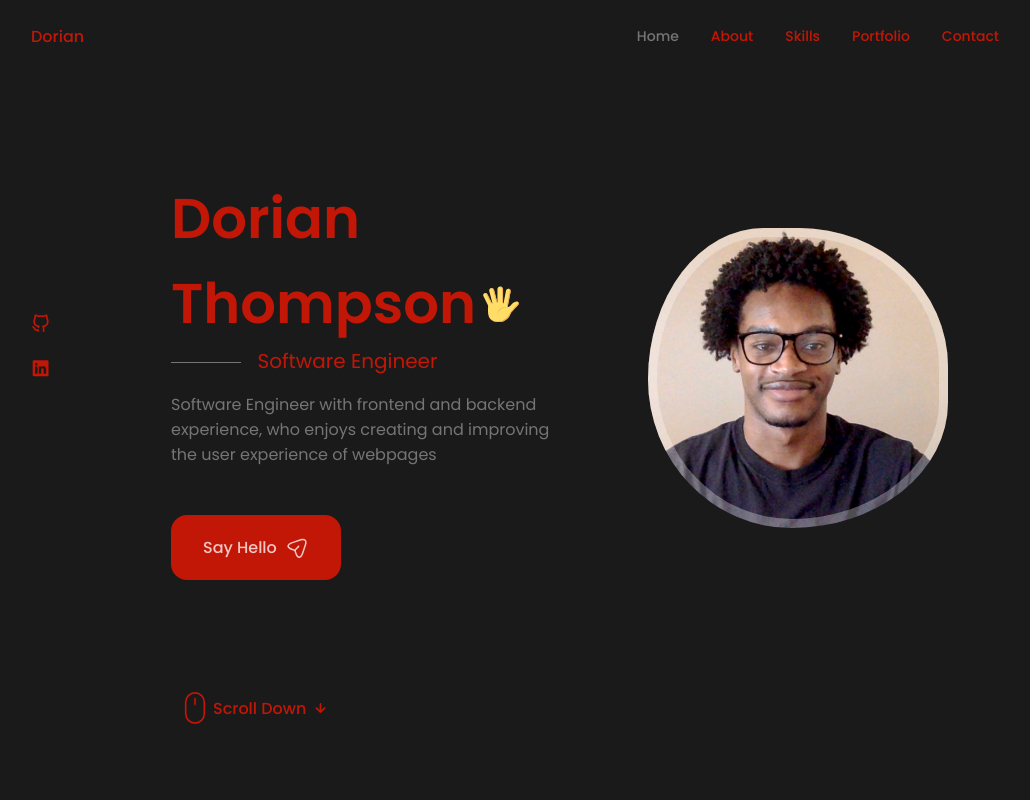
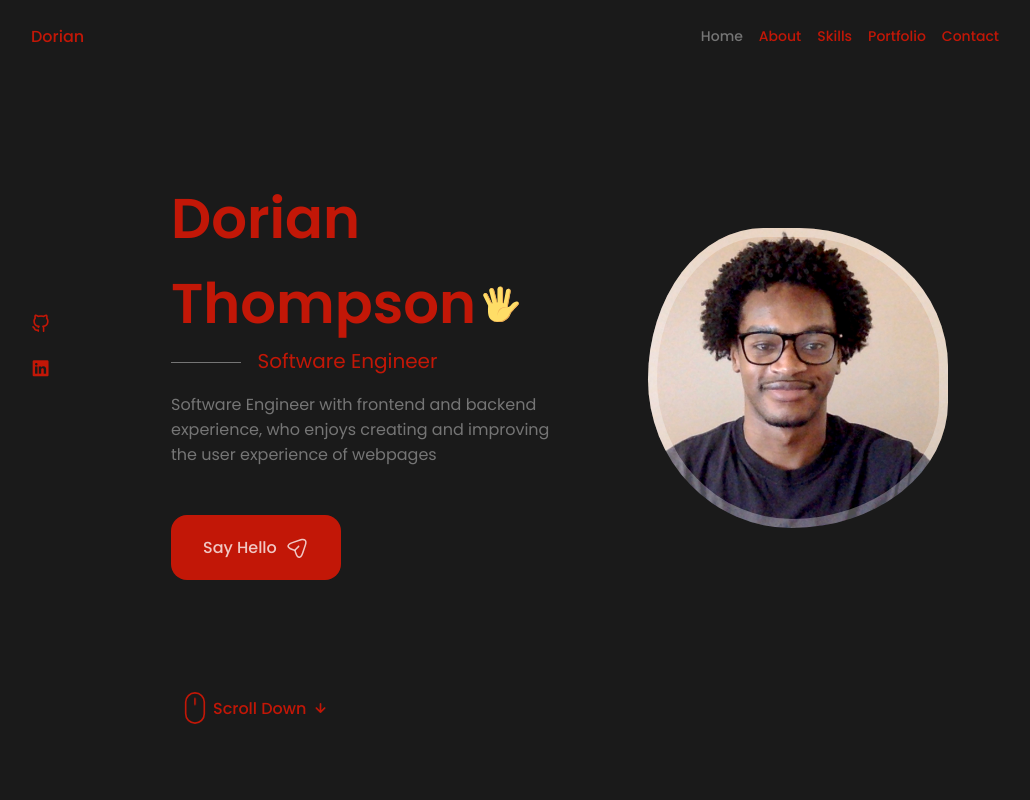
Before and after one commit to dorianthompson/MyPortfolio, a React (Create React App) app: page / in a window 1280 px wide. Shown: the top 800 px of the page, without its empty margins (125-1155 px from the left). Built offline with nearby package versions, Linux system fonts and the light colour scheme.

Commit message:
adjust header styling

```diff
--- a/src/components/header/header.css
+++ b/src/components/header/header.css
@@ -23,7 +23,7 @@
 
 .nav-list {
     display: flex;
-    column-gap: 2rem;
+    column-gap: 1rem;
 }
 
 .nav-link {
```
